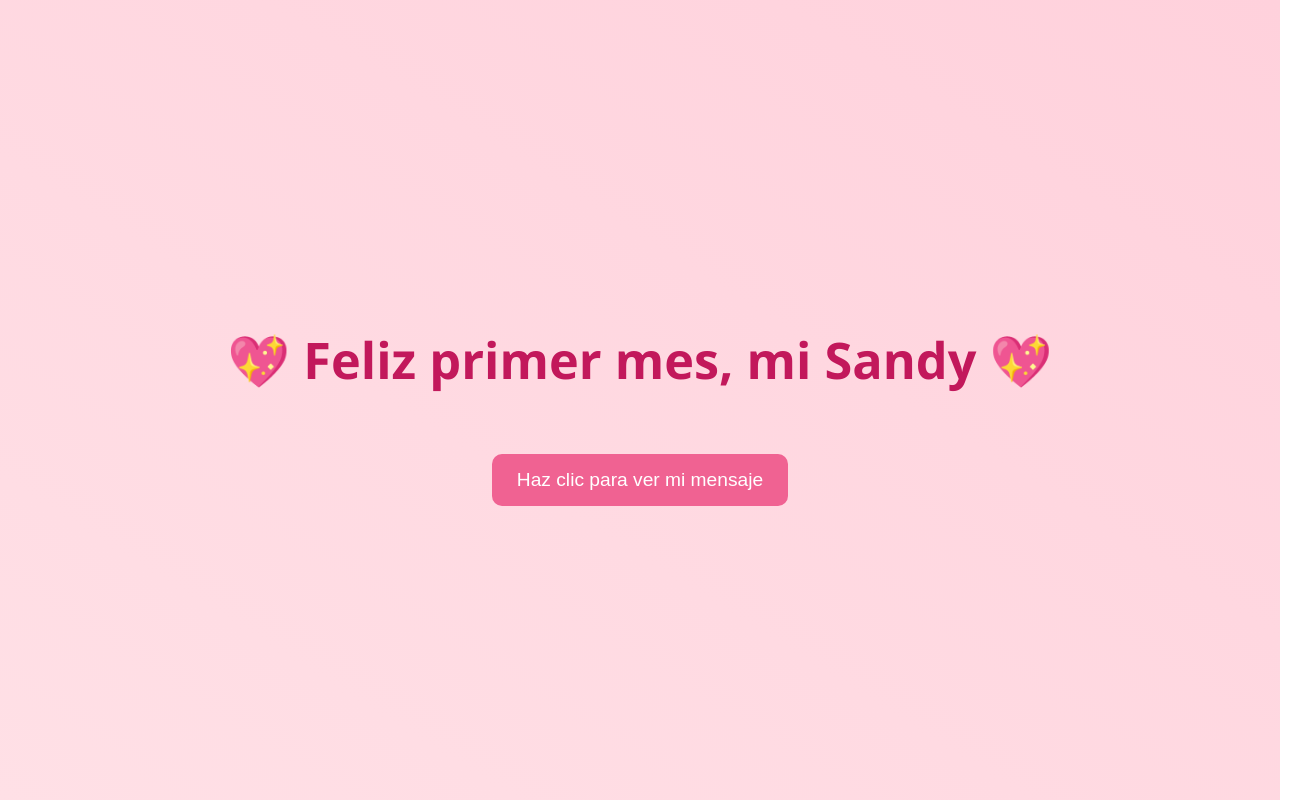
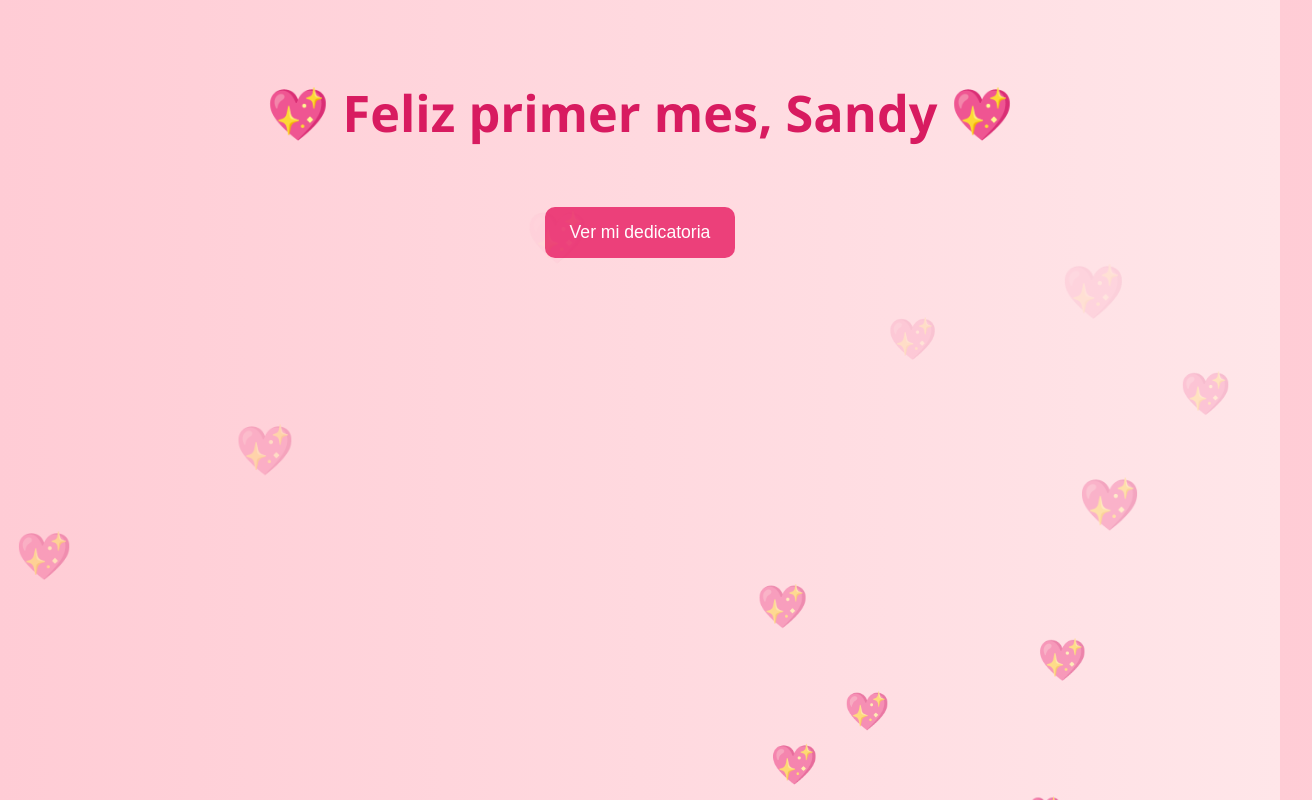
Before and after one commit to kevinnRod/mi-sandy, a plain HTML site: page index.html in a window 1280 px wide. Shown: the whole page, 1312 px wide, since content can reach past the window. Drawn offline with Linux system fonts and the light colour scheme.

Commit message:
Primera versión 02

```diff
--- a/index.html
+++ b/index.html
@@ -2,77 +2,121 @@
 <html lang="es">
 <head>
   <meta charset="UTF-8">
+  <title>Feliz primer mes, Sandy 💖</title>
   <meta name="viewport" content="width=device-width, initial-scale=1">
-  <title>Feliz primer mes, mi amor</title>
   <style>
     body {
       margin: 0;
       padding: 0;
-      background: linear-gradient(to top right, #ffe0e6, #ffd1dc);
-      font-family: 'Segoe UI', Tahoma, Geneva, Verdana, sans-serif;
-      display: flex;
-      justify-content: center;
-      align-items: center;
-      height: 100vh;
-      flex-direction: column;
+      background: linear-gradient(to right, #ffccd5, #ffe6e9);
+      font-family: 'Segoe UI', sans-serif;
+      overflow: hidden;
       text-align: center;
     }
 
     h1 {
+      margin-top: 80px;
       font-size: 3em;
-      color: #c2185b;
-      animation: heartbeat 2s infinite;
+      color: #d81b60;
+      animation: pulse 2s infinite;
     }
 
-    @keyframes heartbeat {
-      0%, 100% {
-        transform: scale(1);
-      }
-      50% {
-        transform: scale(1.05);
-      }
+    @keyframes pulse {
+      0%, 100% { transform: scale(1); }
+      50% { transform: scale(1.05); }
+    }
+
+    #mensaje {
+      margin: 40px auto 0;
+      max-width: 600px;
+      font-size: 1.3em;
+      color: #880e4f;
+      white-space: pre-wrap;
+      display: none;
     }
 
     button {
       margin-top: 30px;
       padding: 15px 25px;
-      font-size: 1.2em;
+      font-size: 1.1em;
       border: none;
       border-radius: 10px;
-      background-color: #f06292;
+      background-color: #ec407a;
       color: white;
       cursor: pointer;
-      transition: background-color 0.3s ease;
     }
 
     button:hover {
-      background-color: #ec407a;
+      background-color: #d81b60;
     }
 
-    #mensaje {
-      display: none;
-      margin-top: 40px;
-      font-size: 1.5em;
-      color: #880e4f;
-      max-width: 600px;
+    .corazon {
+      position: fixed;
+      color: #f50057;
+      font-size: 24px;
+      animation: flotar 5s linear infinite;
+      opacity: 0.8;
+    }
+
+    @keyframes flotar {
+      0% {
+        transform: translateY(100vh) scale(1);
+        opacity: 1;
+      }
+      100% {
+        transform: translateY(-10vh) scale(1.5);
+        opacity: 0;
+      }
     }
   </style>
 </head>
 <body>
-  <h1>💖 Feliz primer mes, mi Sandy 💖</h1>
-
-  <button onclick="mostrarMensaje()">Haz clic para ver mi mensaje</button>
-
-  <div id="mensaje">
-    Gracias por este hermoso mes lleno de risas, cariño y momentos inolvidables.
-    Eres la mejor parte de mis días.
-    ¡Te quiero para toda mi vida! 💑✨
-  </div>
+  <h1>💖 Feliz primer mes, Sandy 💖</h1>
+  <button onclick="mostrarDedicatoria()">Ver mi dedicatoria</button>
+  <div id="mensaje"></div>
 
   <script>
-    function mostrarMensaje() {
-      document.getElementById("mensaje").style.display = "block";
+    const mensaje = [
+      "Hola mi amor Sandy 💕",
+      "",
+      "Hoy cumplimos un mes juntos,",
+      "y quiero que sepas que cada día contigo ha sido mágico ✨.",
+      "",
+      "Gracias por tu sonrisa, tu cariño, y por estar a mi lado.",
+      "Contigo todo es mejor. Tú haces que cada momento valga la pena.",
+      "",
+      "Este solo es el comienzo de muchos meses hermosos.",
+      "Te amo con todo mi corazón 💗",
+      "",
+      "Con amor infinito,",
+      "Kevin 💌"
+    ];
+
+    function mostrarDedicatoria() {
+      const div = document.getElementById("mensaje");
+      div.innerHTML = "";
+      div.style.display = "block";
+      let i = 0;
+      const intervalo = setInterval(() => {
+        if (i < mensaje.length) {
+          div.innerHTML += mensaje[i] + "\n";
+          i++;
+        } else {
+          clearInterval(intervalo);
+        }
+      }, 800);
     }
+
+    // Generador de corazones flotando
+    setInterval(() => {
+      const corazon = document.createElement("div");
+      corazon.classList.add("corazon");
+      corazon.style.left = Math.random() * 100 + "vw";
+      corazon.style.fontSize = (16 + Math.random() * 24) + "px";
+      corazon.innerHTML = "💖";
+      document.body.appendChild(corazon);
+      setTimeout(() => corazon.remove(), 5000);
+    }, 300);
   </script>
 </body>
 </html>
```
